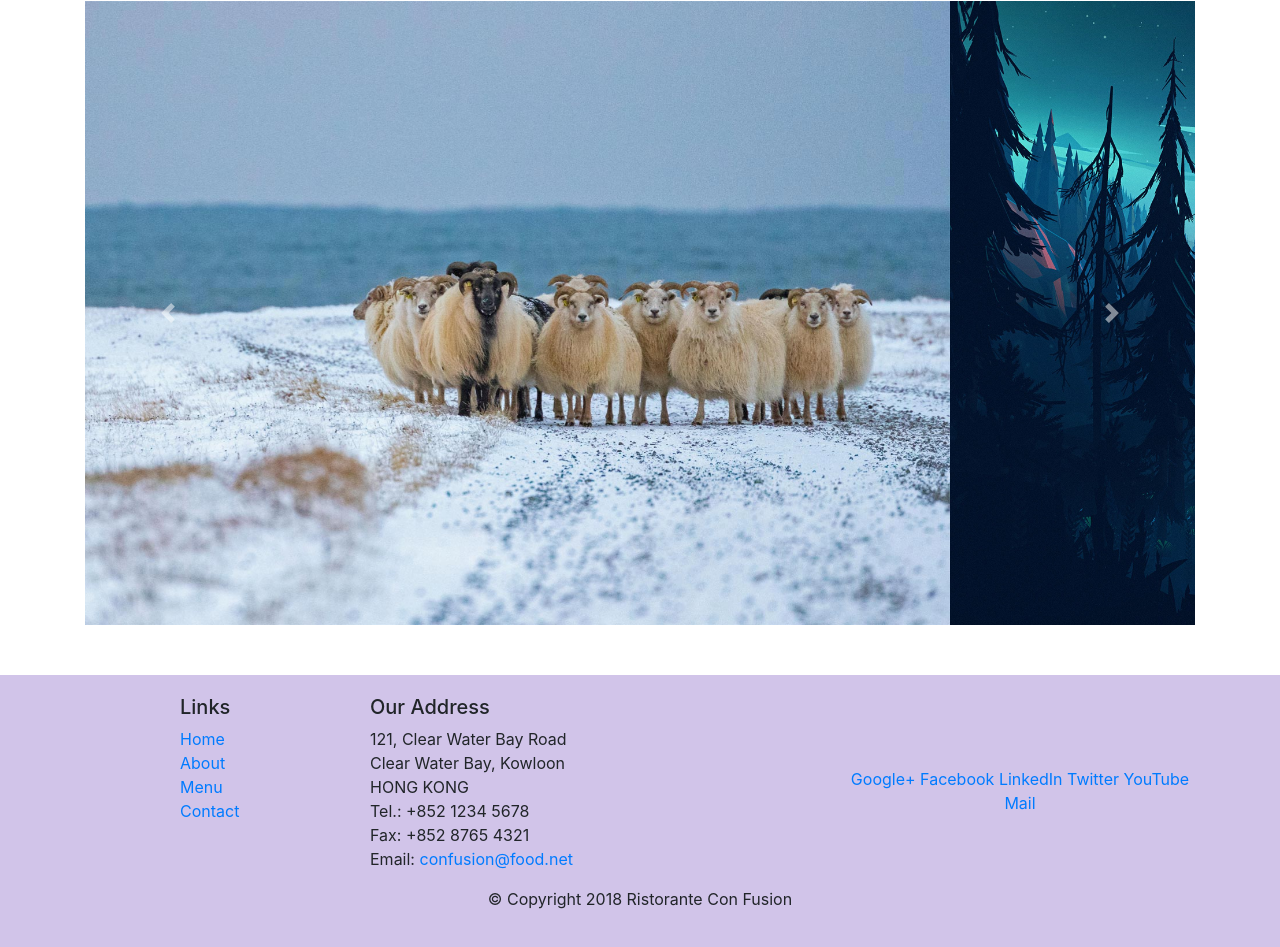
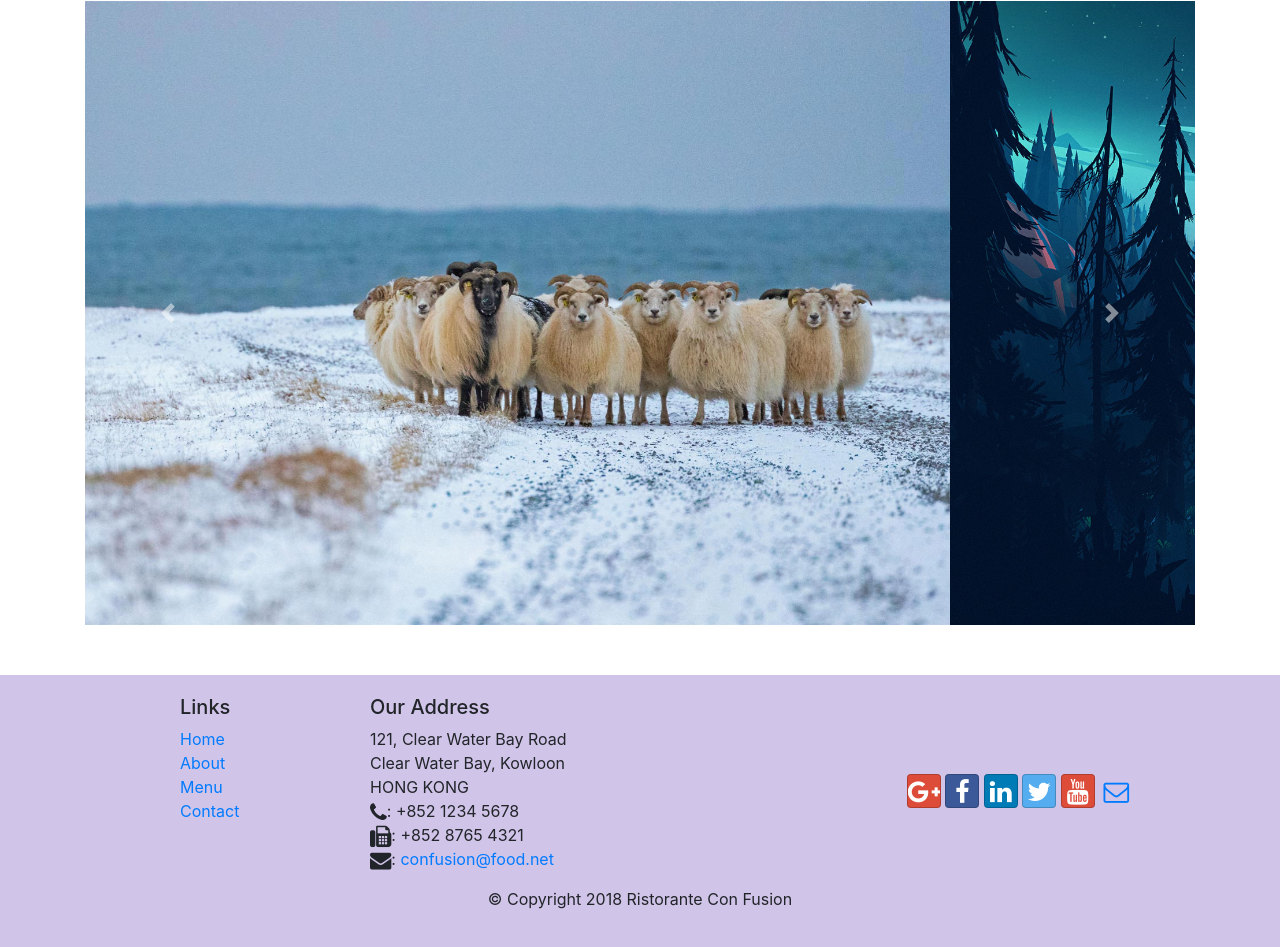
Before and after one commit to Haiga/restaurant-with-bootstrap, a website: page index.html in a window 1280 px wide. Shown: the part 1647-2594 px from the top of the page. Drawn offline with nearby package versions, Linux system fonts and the light colour scheme.

Commit message:
icon fonts, font awesome

```diff
--- a/index.html
+++ b/index.html
@@ -9,6 +9,8 @@
 
     <!-- Bootstrap CSS -->
     <link rel="stylesheet" href="node_modules/bootstrap/dist/css/bootstrap.min.css">
+    <link rel="stylesheet" href="node_modules/font-awesome/css/font-awesome.min.css">
+    <link rel="stylesheet" href="node_modules/bootstrap-social/bootstrap-social.css">
     <link rel="stylesheet" href="css/styles.css">
     <title>Ristorante Con Fusion</title>
 </head>
@@ -28,10 +30,10 @@
                 <ul class="navbar-nav mr-auto">
                     <!-- ul navbar-nav links da navigation bar-->
                     <!-- mr-auto right margin será utilizado-->
-                    <li class="nav-item active"><a class="nav-link" href="#">Home</a></li>
-                    <li class="nav-item"><a class="nav-link" href="./aboutus.html">About</a></li>
-                    <li class="nav-item"><a class="nav-link" href="#">Menu</a></li>
-                    <li class="nav-item"><a class="nav-link" href="#">Contact</a></li>
+                    <li class="nav-item active"><a class="nav-link" href="#"><span class="fa fa-home fa-lg"></span> Home</a></li>
+                    <li class="nav-item"><a class="nav-link" href="./aboutus.html"><span class="fa fa-info fa-lg"></span> About</a></li>
+                    <li class="nav-item"><a class="nav-link" href="#"><span class="fa fa-list fa-lg"></span> Menu</a></li>
+                    <li class="nav-item"><a class="nav-link" href="#"><span class="fa fa-address-card fa-lg"></span> Contact</a></li>
                 </ul>
             </div>
         </div>
@@ -137,20 +139,20 @@
                         121, Clear Water Bay Road<br>
                         Clear Water Bay, Kowloon<br>
                         HONG KONG<br>
-                        Tel.: +852 1234 5678<br>
-                        Fax: +852 8765 4321<br>
-                        Email: <a href="mailto:confusion@food.net">confusion@food.net</a>
+                        <i class="fa fa-phone fa-lg"></i>: +852 1234 5678<br>
+                        <i class="fa fa-fax fa-lg"></i>: +852 8765 4321<br>
+                        <i class="fa fa-envelope fa-lg"></i>: <a href="mailto:confusion@food.net">confusion@food.net</a>
                     </address>
                 </div>
                 <div class="col-12 col-sm-4 align-self-center">
                     <!-- align-self-center Alinha o conteúdo da coluna no meio da linha -->
                     <div class="text-center">
-                        <a href="http://google.com/+">Google+</a>
-                        <a href="http://www.facebook.com/profile.php?id=">Facebook</a>
-                        <a href="http://www.linkedin.com/in/">LinkedIn</a>
-                        <a href="http://twitter.com/">Twitter</a>
-                        <a href="http://youtube.com/">YouTube</a>
-                        <a href="mailto:">Mail</a>
+                        <a class="btn btn-social-icon btn-google" href="http://google.com/+"><i class="fa fa-google-plus fa-lg"></i></a>
+                        <a class="btn btn-social-icon btn-facebook" href="http://www.facebook.com/profile.php?id="><i class="fa fa-facebook fa-lg"></i></a>
+                        <a class="btn btn-social-icon btn-linkedin" href="http://www.linkedin.com/in/"><i class="fa fa-linkedin fa-lg"></i></a>
+                        <a class="btn btn-social-icon btn-twitter" href="http://twitter.com/"><i class="fa fa-twitter fa-lg"></i></a>
+                        <a class="btn btn-social-icon btn-google" href="http://youtube.com/"><i class="fa fa-youtube fa-lg"></i></a>
+                        <a class="btn btn-social-icon" href="mailto:"><i class="fa fa-envelope-o fa-lg"></i></a>
                     </div>
                 </div>
             </div>
--- a/package.json
+++ b/package.json
@@ -15,6 +15,8 @@
   },
   "dependencies": {
     "bootstrap": "^4.0.0",
+    "bootstrap-social": "^5.1.1",
+    "font-awesome": "^4.7.0",
     "jquery": "^3.3.1",
     "popper.js": "^1.12.9"
   }
```
Also changed, not shown: 1 other file.
